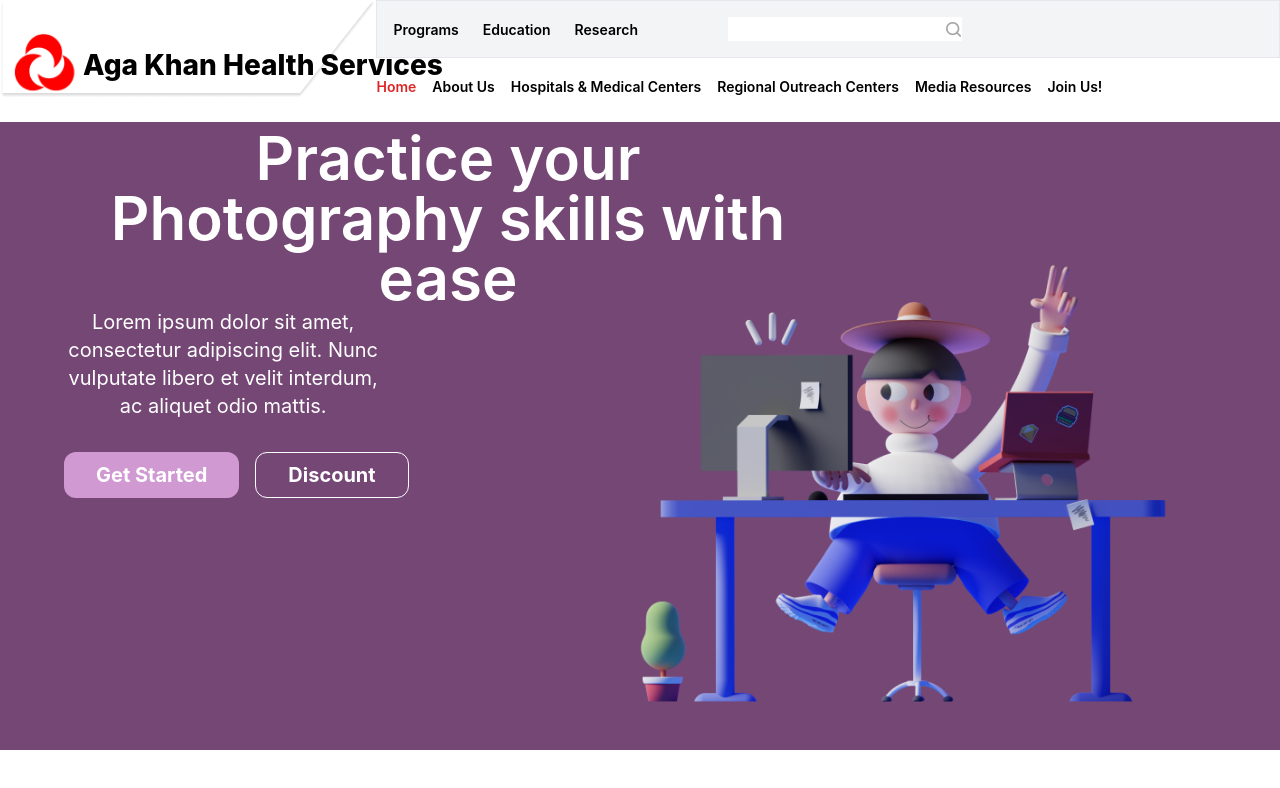
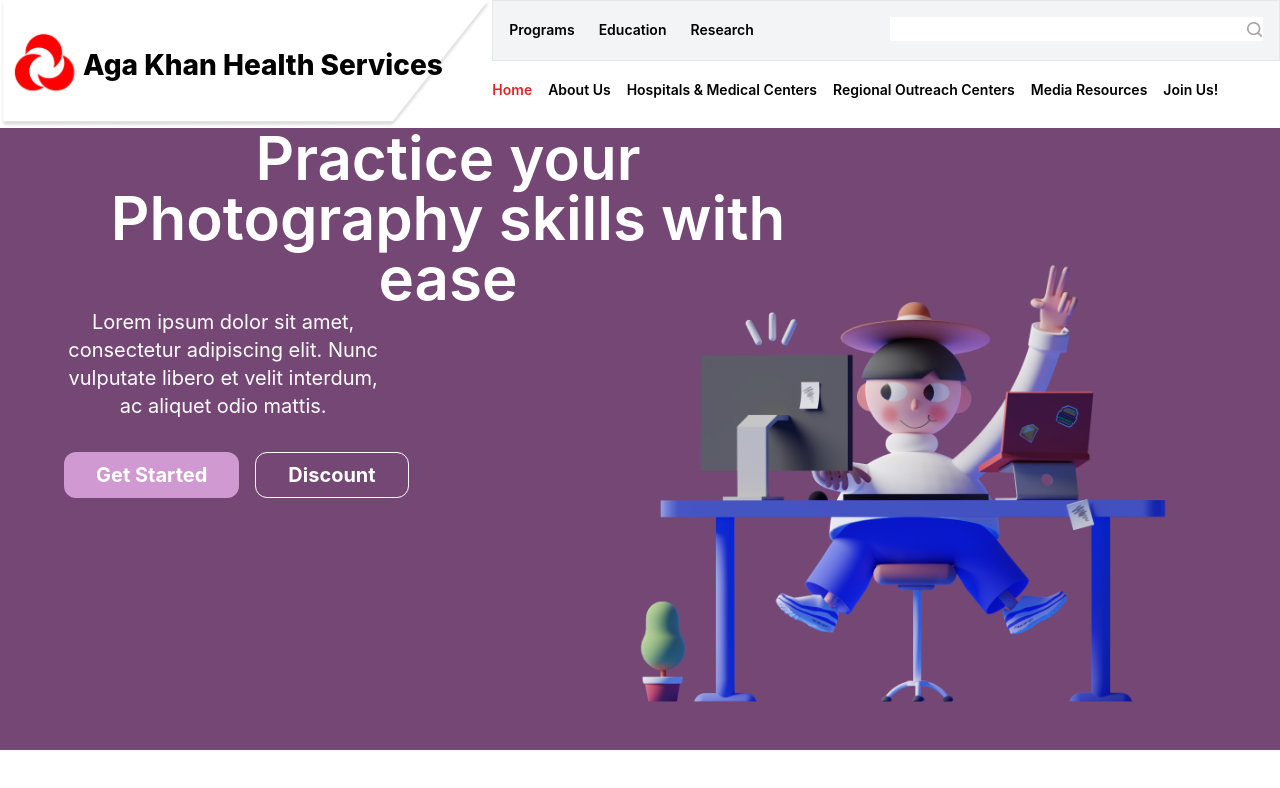
Before and after one commit to Arsalan31/my-project1, a React (Create React App) app: page /Akdn1 in a window 1280 px wide. Shown: the top 788 px of the page. Built offline with nearby package versions, Linux system fonts and the light colour scheme; grey boxes are pictures that could not be loaded; what tailwindcss-rtl would draw is missing.

Commit message:
Update AkkssHeader.js

```diff
--- a/src/Components/AkkssHeader.js
+++ b/src/Components/AkkssHeader.js
@@ -113,9 +113,9 @@ function AkhssHeader() {
                     </div>
                 </div>
                 {(toggleMenu || screenWidth > 1024) && (
-                    <div className="lg:relative absolute w-full lg:bg-transparent bg-red-600 bg-opacity-80 flex lg:flex-wrap flex-wrap-reverse">
+                    <div className="lg:w-2/3 lg:relative absolute w-full lg:bg-transparent bg-red-600 bg-opacity-80 flex lg:flex-wrap flex-wrap-reverse">
                         <div className="lg:bg-gray-100 lg:border-gray-200 lg:border xl:ps-10 w-full h-auto">
-                            <nav className="w-2/3 justify-items-start list-none lg:flex-row flex-col gap-3 flex p-4">
+                            <nav className="list-none lg:flex-row flex-col gap-3 flex p-4">
                                 <li>
                                     <a className="font-semibold text-sm lg:text-black text-white">Programs</a>
                                 </li>
```
